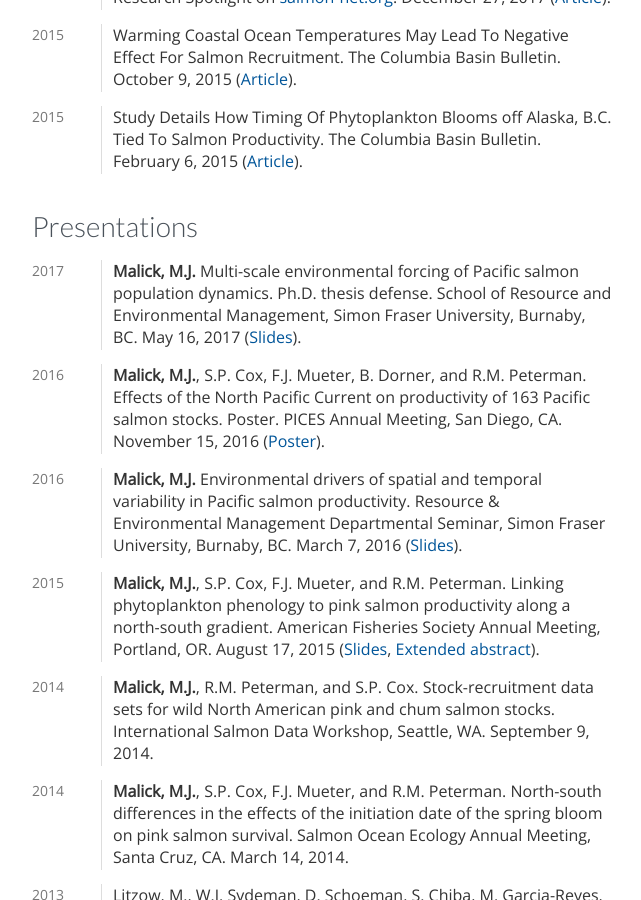
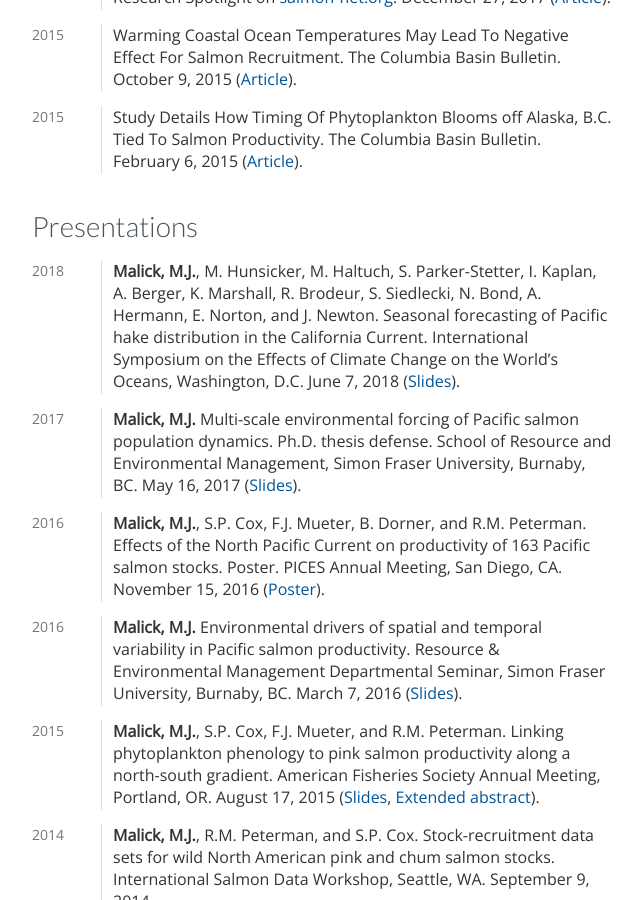
Before and after one commit to michaelmalick/michaelmalick.github.io, a Jekyll site: the page built from malick-cv.md, in a window 1280 px wide and 900 px high, scrolled down 2427 px. Shown: the whole window, without its empty margins (438-1079 px from the left). Built offline with Jekyll 4.4.1, drawn with Linux system fonts in a browser that asks for light colours.

Commit message:
Add ECCWO presentation to CV

```diff
--- a/malick-cv.md
+++ b/malick-cv.md
@@ -171,6 +171,15 @@ Media Coverage
 
 Presentations
 -------------
+
+2018
+:   **Malick, M.J.**, M. Hunsicker, M. Haltuch, S. Parker-Stetter,
+    I. Kaplan, A. Berger, K. Marshall, R. Brodeur, S. Siedlecki, N. Bond,
+    A. Hermann, E. Norton, and J. Newton. Seasonal forecasting of Pacific hake
+    distribution in the California Current. International Symposium on the
+    Effects of Climate Change on the World's Oceans, Washington, D.C. June 7,
+    2018 ([Slides][Slides:eccwo-2018]).
+
 
 2017
 :   **Malick, M.J.** Multi-scale environmental forcing of Pacific salmon
@@ -402,3 +411,5 @@ Field Experience
 [Poster:pices-2016]: https://s3-us-west-2.amazonaws.com/michaelmalick-com-public/slides/malick_etal_pices2016_poster.pdf
 
 [salmonnet:2017]: http://salmon-net.org/impacts-of-variations-in-the-north-pacific-current-on-salmon-productivity-differ-both-geographically-and-by-species/
+
+[Slides:eccwo-2018]: https://s3-us-west-2.amazonaws.com/michaelmalick-com-public/slides/malick_etal_eccwo2018_slides.pdf
```
Also changed, not shown: cv/index.md (+11 -0 lines), 1 other file.
